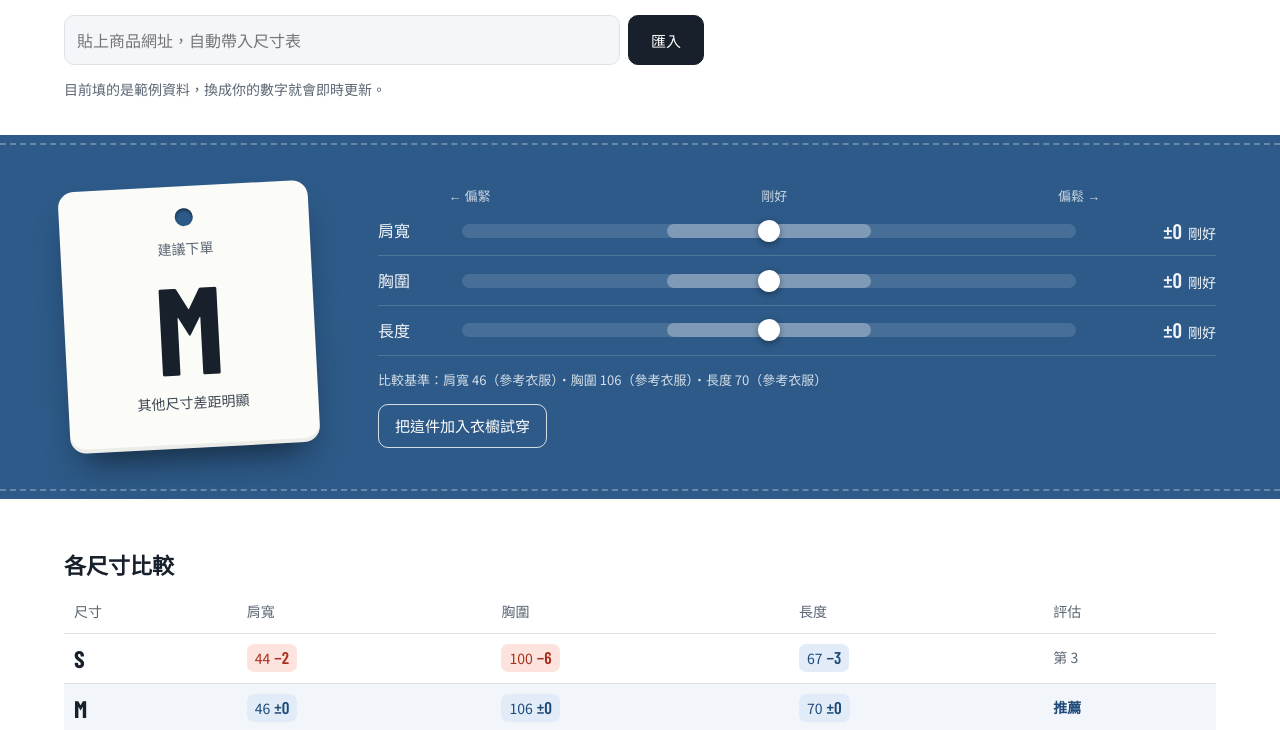
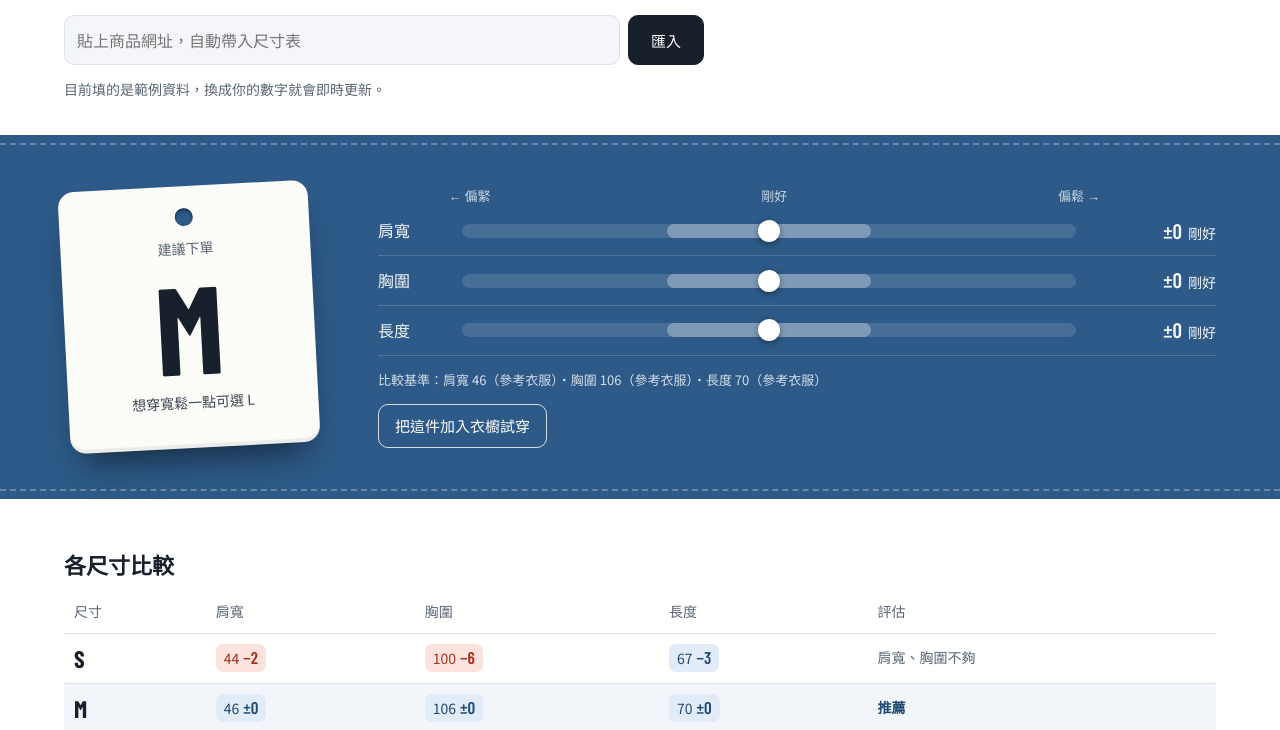
Before and after one commit to liyuan02-maker/fit-size, a plain HTML site: page index.html in a window 1280 px wide. Shown: the part 222-952 px from the top of the page. Drawn offline with nearby package versions, Linux system fonts and the light colour scheme.

Commit message:
Add files via upload

```diff
--- a/index.html
+++ b/index.html
@@ -349,7 +349,9 @@ function targets(){
  }
  return T;
 }
+const KEYF=['shoulder','chest','waist','hip'];
 function verdict(k,d){const f=FK[k],L=k==='length'||k==='sleeve';
+ if(KEYF.includes(k)&&d<0)return['不夠','tight'];
  if(d<-f.tol)return[L?'偏短':'偏緊','tight'];if(d<=f.tol)return['剛好','ok'];if(d<=2.5*f.tol)return[L?'偏長':'偏鬆','loose'];return[L?'太長':'太大','big']}
 
 function render(){
@@ -363,20 +365,25 @@ function render(){
  const used=Object.keys(T).filter(k=>sizes.some(s=>s.g[k]!=null));
  if(!used.length)return empty(`這張表的欄位（${p.cols.map(c=>esc(c.h)).join('、')}）和你填的資料對不上。買${TYPES[S.type]}至少要能比到肩寬、胸、腰或臀其中之一。`);
  const sc=sizes.map((s,i)=>{let tot=0,ws=0;const d={};for(const k of used){const g=s.g[k];if(g==null)continue;const x=g-T[k].t,z=x/FK[k].tol;tot+=T[k].w*z*z*(x<0?2.2:1);ws+=T[k].w;d[k]=x}return{...s,i,d,tot:ws?tot/ws:Infinity}});
- const rank=[...sc].sort((a,b)=>a.tot-b.tot),best=rank[0],sec=rank[1];
+ const keys=used.filter(k=>KEYF.includes(k));
+ const mag=x=>{const v2=keys.map(k=>x.g[k]).filter(y=>y!=null);return v2.length?v2.reduce((a,b)=>a+b,0)/v2.length:x.i};
+ const short=x=>keys.filter(k=>x.d[k]!=null&&x.d[k]<0);
+ let best,alt,pass=[];
+ if(keys.length){
+  pass=sc.filter(x=>keys.some(k=>x.d[k]!=null)&&!short(x).length).sort((a,b)=>mag(a)-mag(b));
+  if(pass.length){best=pass[0];const nx=pass[1];
+   const lenShort=used.filter(k=>!KEYF.includes(k)&&best.d[k]!=null&&best.d[k]<-FK[k].tol);
+   alt=lenShort.length?`${lenShort.map(k=>FK[k].n).join('、')}會偏短`+(nx?`，想要長一點可選 ${nx.name}`:''):nx?`想穿寬鬆一點可選 ${nx.name}`:'這是唯一肩、胸、腰、臀都夠的尺寸'}
+  else{best=[...sc].sort((a,b)=>mag(b)-mag(a))[0];alt=`連最大的 ${best.name} 都不夠：${short(best).map(k=>`${FK[k].n}差 ${fmt(-best.d[k])}`).join('、')} cm`}
+ }else{best=[...sc].sort((a,b)=>a.tot-b.tot)[0];alt='這張表沒有肩、胸、腰、臀，只能比長度，僅供參考'}
+ const rank=[best,...pass.filter(x=>x!==best),...sc.filter(x=>x!==best&&!pass.includes(x)).sort((a,b)=>a.tot-b.tot)];
  $('bestSize').textContent=best.name;
- let alt='其他尺寸差距明顯';
- const heavyTight=used.filter(k=>best.d[k]!=null&&T[k].w>=1.5&&best.d[k]<-FK[k].tol);
- const allBig=used.every(k=>best.d[k]==null||best.d[k]>FK[k].tol);
- if(heavyTight.length)alt=`注意：${heavyTight.map(k=>FK[k].n).join('、')}仍偏緊`+(best.i<sizes.length-1?`，可考慮 ${sizes[best.i+1].name}`:'');
- else if(allBig)alt='連這個尺寸都偏大，版型可能本來就寬';
- else if(sec&&sec.tot<best.tot*1.8+.4)alt=`想穿${sec.i>best.i?'寬鬆':'合身'}一點可選 ${sec.name}`;
  $('altLine').textContent=alt;
  bars.innerHTML=`<div class="scale"><span></span><span><span>← 偏緊</span><span>剛好</span><span>偏鬆 →</span></span><span></span></div>`+used.filter(k=>best.d[k]!=null).map(k=>{const d=best.d[k],[vt,c]=verdict(k,d),pos=Math.max(-1,Math.min(1,d/(3*FK[k].tol)));
   return`<div class="bar"><span class="n">${FK[k].n}</span><div class="track"><div class="zone"></div><div class="mk ${c==='tight'?'warn':''}" style="left:${50+pos*50}%"></div></div><span class="val"><b>${sgn(d)}</b>${vt}</span></div>`}).join('');
  $('basis').textContent='比較基準：'+used.map(k=>`${FK[k].n} ${fmt(T[k].t)}（${T[k].src}）`).join('・');
  $('cmp').innerHTML=`<thead><tr><th>尺寸</th>${used.map(k=>`<th>${FK[k].n}</th>`).join('')}<th>評估</th></tr></thead><tbody>`+sc.map(s=>{const r=rank.indexOf(s);
-  return`<tr class="${s===best?'best':''}"><td class="sz">${esc(s.name)}</td>${used.map(k=>{if(s.g[k]==null)return'<td>—</td>';const[vt,c]=verdict(k,s.d[k]);return`<td><span class="chip c-${c}" title="${vt}">${fmt(s.g[k])}<b>${sgn(s.d[k])}</b></span></td>`}).join('')}<td class="rk">${r===0?'推薦':r===1?'次選':'第 '+(r+1)}</td></tr>`}).join('')+'</tbody>';
+  return`<tr class="${s===best?'best':''}"><td class="sz">${esc(s.name)}</td>${used.map(k=>{if(s.g[k]==null)return'<td>—</td>';const[vt,c]=verdict(k,s.d[k]);return`<td><span class="chip c-${c}" title="${vt}">${fmt(s.g[k])}<b>${sgn(s.d[k])}</b></span></td>`}).join('')}<td class="rk">${s===best?'推薦':short(s).length?short(s).map(k=>FK[k].n).join('、')+'不夠':'夠穿，較寬鬆'}</td></tr>`}).join('')+'</tbody>';
  last={T,used,sc,rank,notes};
 }
 function changed(){$('sampLine').hidden=true;save();render()}
```
